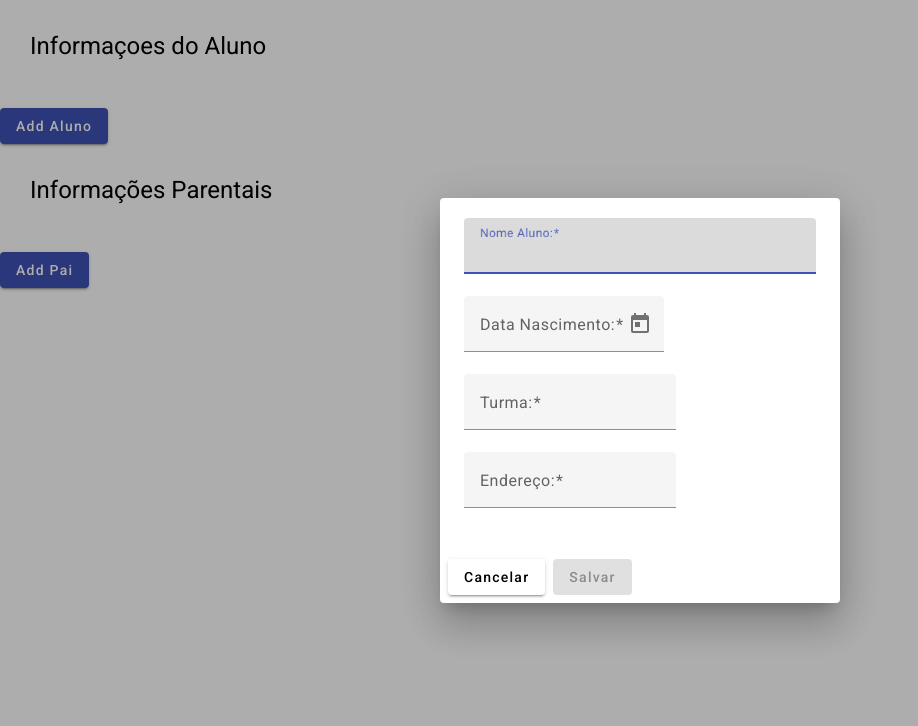
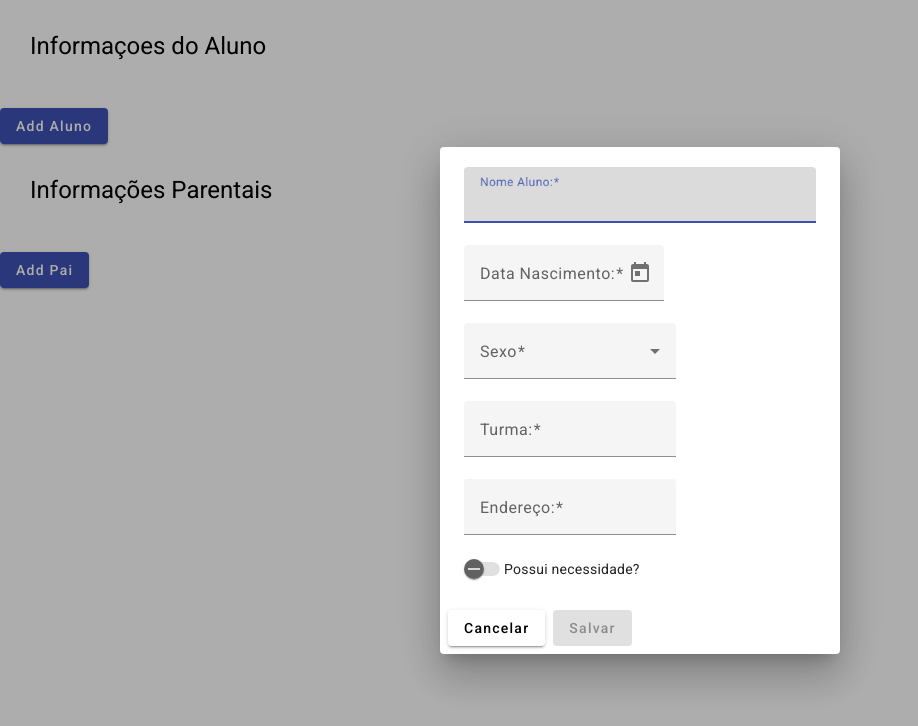
Before and after one commit to MacielMjose/app-escolar, an Angular app: page / in a window 1280 px wide. Both pictures are taken after a click on the button "Add Aluno". Shown: the top 726 px of the page, without its empty margins (0-918 px from the left). Built offline with nearby package versions, Linux system fonts and the light colour scheme.

Commit message:
add toogle for necessidade

```diff
--- a/src/app/components/add-aluno-dialog/add-aluno-dialog.component.html
+++ b/src/app/components/add-aluno-dialog/add-aluno-dialog.component.html
@@ -7,7 +7,7 @@
     <input
       matInput
       [required]="true"
-      [(ngModel)]="data.nomeAluno"
+      [(ngModel)]="data.nome"
       name="nomeAluno"
     />
   </mat-form-field>
@@ -26,6 +26,16 @@
     <mat-datepicker #picker></mat-datepicker>
   </mat-form-field>
 
+  <mat-form-field>
+    <mat-label>Sexo</mat-label>
+    <mat-error>É obrigatório escolher uma opção</mat-error>
+    <mat-select [required]="true" [(ngModel)]="data.sexo" name="sexo">
+      <mat-option value="Masculino" >Masculino</mat-option>
+      <mat-option value="Feminino" >Feminino</mat-option>
+      <mat-option value="Indefinido" >Indefinido</mat-option>
+    </mat-select>
+  </mat-form-field>
+
   <mat-form-field class="turma-form">
     <mat-label>Turma:</mat-label>
     <mat-error>Turma é obrigatório</mat-error>
@@ -41,6 +51,17 @@
       name="endereco"
     />
   </mat-form-field>
+
+  <div>
+    <mat-slide-toggle [(ngModel)]="isToggled" name="isToggled">Possui necessidade?</mat-slide-toggle>
+  </div>
+
+  <div *ngIf="isToggled">
+    <mat-form-field class="necessidade">
+      <textarea matInput  [required]="true" name="textNecessidade"></textarea>
+    </mat-form-field>
+  </div>
+
 </form>
 <div mat-dialog-actions>
   <button mat-raised-button (click)="onCancel()">Cancelar</button>
--- a/src/app/components/add-aluno-dialog/add-aluno-dialog.component.ts
+++ b/src/app/components/add-aluno-dialog/add-aluno-dialog.component.ts
@@ -9,6 +9,7 @@ import { Aluno } from 'src/app/models/Aluno';
   styleUrls: ['./add-aluno-dialog.component.scss']
 })
 export class AddAlunoDialogComponent implements OnInit {
+  isToggled!:Boolean;
 
   constructor(
     @Inject(MAT_DIALOG_DATA)
@@ -22,18 +23,19 @@ export class AddAlunoDialogComponent implements OnInit {
   }
 
   ngOnInit(): void {
-
+    this.isToggled = false;
   }
 
   onSumbit(): void{
     console.log(this.data);
-    //trocar por enviar, via chamada http
+    //trocar por enviar, via chamada http para o backend
   }
 
   onCancel(): void{
     this.data.endereco = '';
-    this.data.nomeAluno = '';
+    this.data.nome = '';
     this.data.turma = '';
+    this.data.sexo = '';
     this.data.dataNascimento = new Date();
     this.dialogRef.close();
   }
--- a/src/app/components/home-component/home-component.component.ts
+++ b/src/app/components/home-component/home-component.component.ts
@@ -23,14 +23,16 @@ export class HomeComponentComponent {
       data:
         element == null
           ? {
-              nomeAluno: '',
+              nome: '',
               dataNascimento: Date.now(),
               turma: '',
               endereco: '',
+              sexo: '',
             }
           : {
-              nomeAluno: element.nomeAluno,
+              nome: element.nome,
               dataNascimento: element.dataNascimento,
+              sexo: element.sexo,
               turma: element.turma,
               endereco: element.endereco,
             },
--- a/src/app/models/Aluno.ts
+++ b/src/app/models/Aluno.ts
@@ -1,6 +1,7 @@
 export interface Aluno{
-    nomeAluno: string
+    nome: string
     dataNascimento: Date
     turma: string //talvez trocar por enum
     endereco: string
+    sexo: string
 }
```
Also changed, not shown: src/app/app.module.ts (+5 -3 lines).
